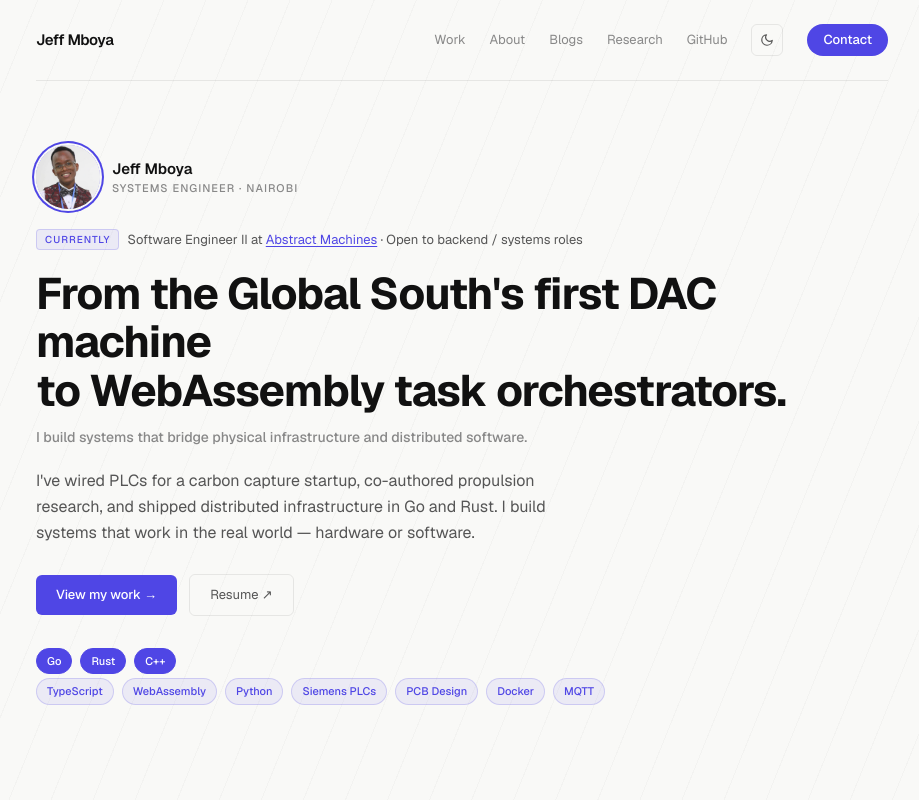
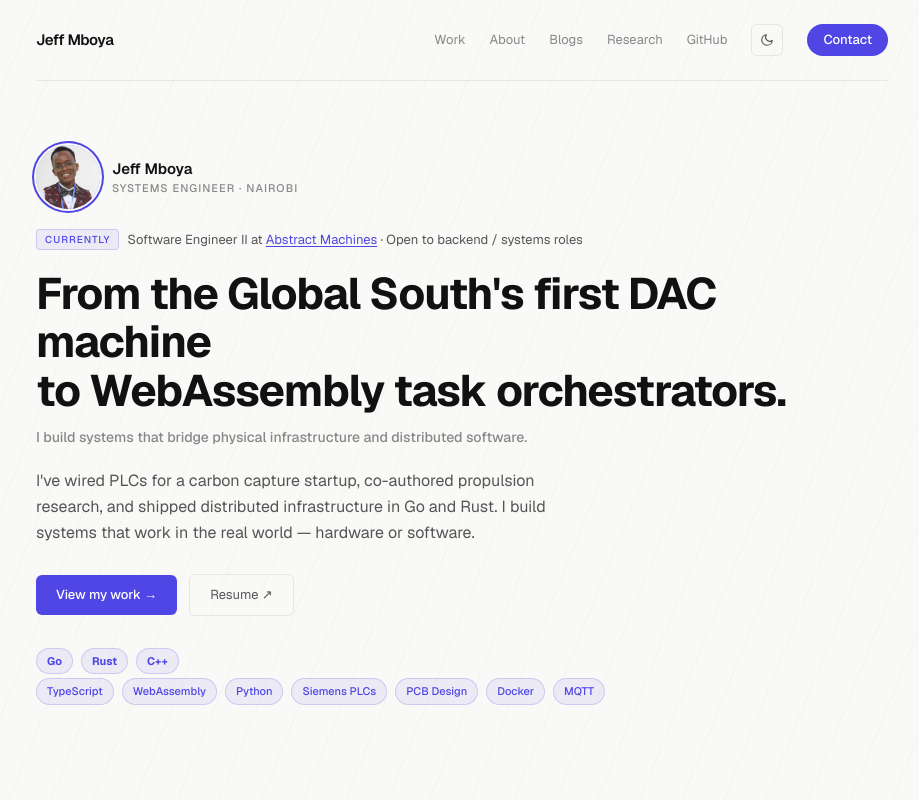
Before and after one commit to JeffMboya/portfolio, a Next.js app: page / in a window 1280 px wide. Shown: the top 800 px of the page, without its empty margins (178-1097 px from the left). Built offline with nearby package versions, Linux system fonts and the light colour scheme.

Commit message:
fix: uniform skill pill style, bold weight for primary skills

```diff
--- a/components/StackPill.tsx
+++ b/components/StackPill.tsx
@@ -6,15 +6,12 @@ interface StackPillProps {
 export default function StackPill({ label, primary }: StackPillProps) {
   return (
     <span
-      className="inline-block text-[11px] px-2.5 py-1 rounded-full font-medium"
-      style={primary ? {
-        backgroundColor: 'var(--accent)',
-        border: '1px solid var(--accent)',
-        color: 'var(--accent-text)',
-      } : {
+      className="inline-block text-[11px] px-2.5 py-1 rounded-full"
+      style={{
         backgroundColor: 'var(--accent-light)',
         border: '1px solid var(--accent-muted)',
         color: 'var(--accent)',
+        fontWeight: primary ? 700 : 500,
       }}
     >
       {label}
```
